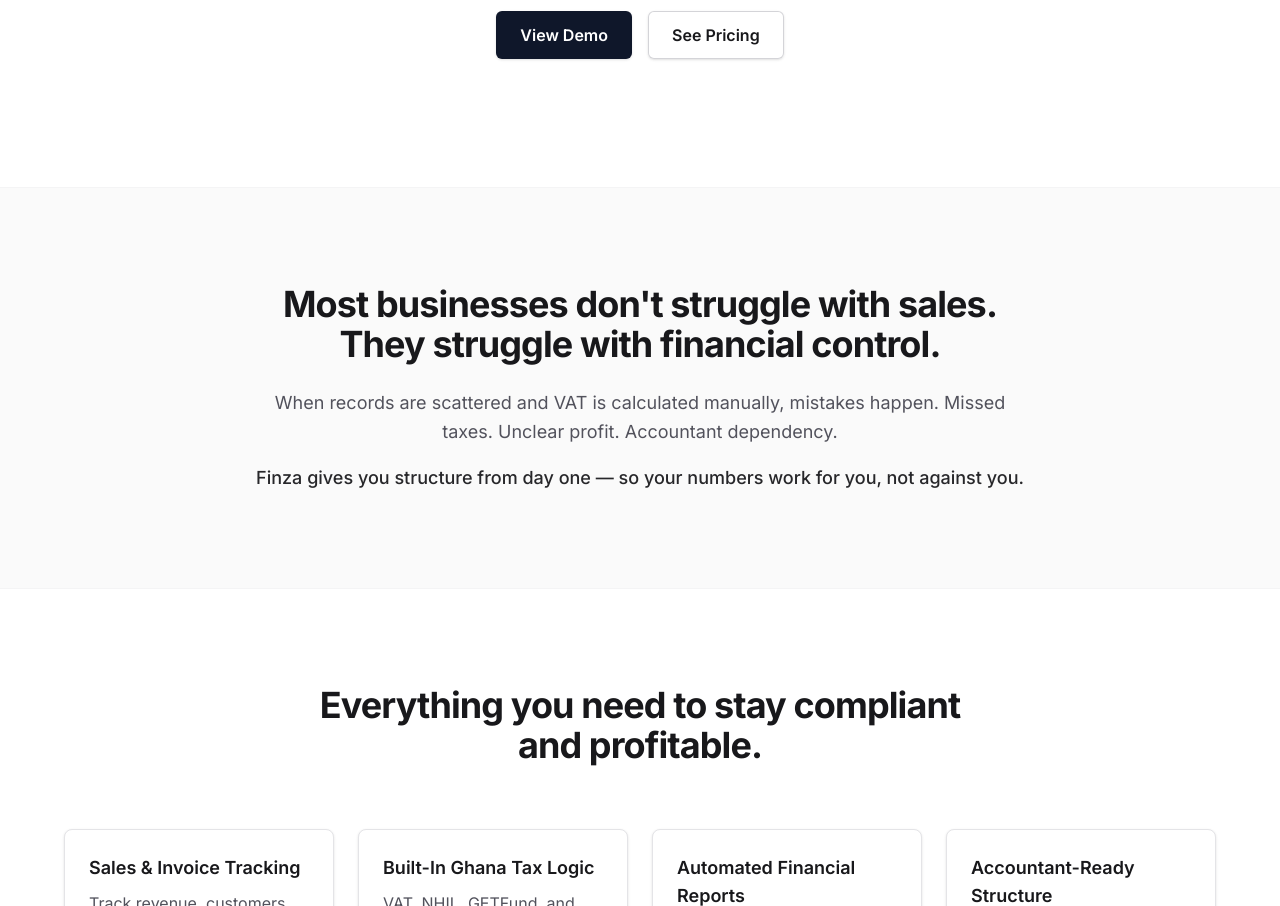
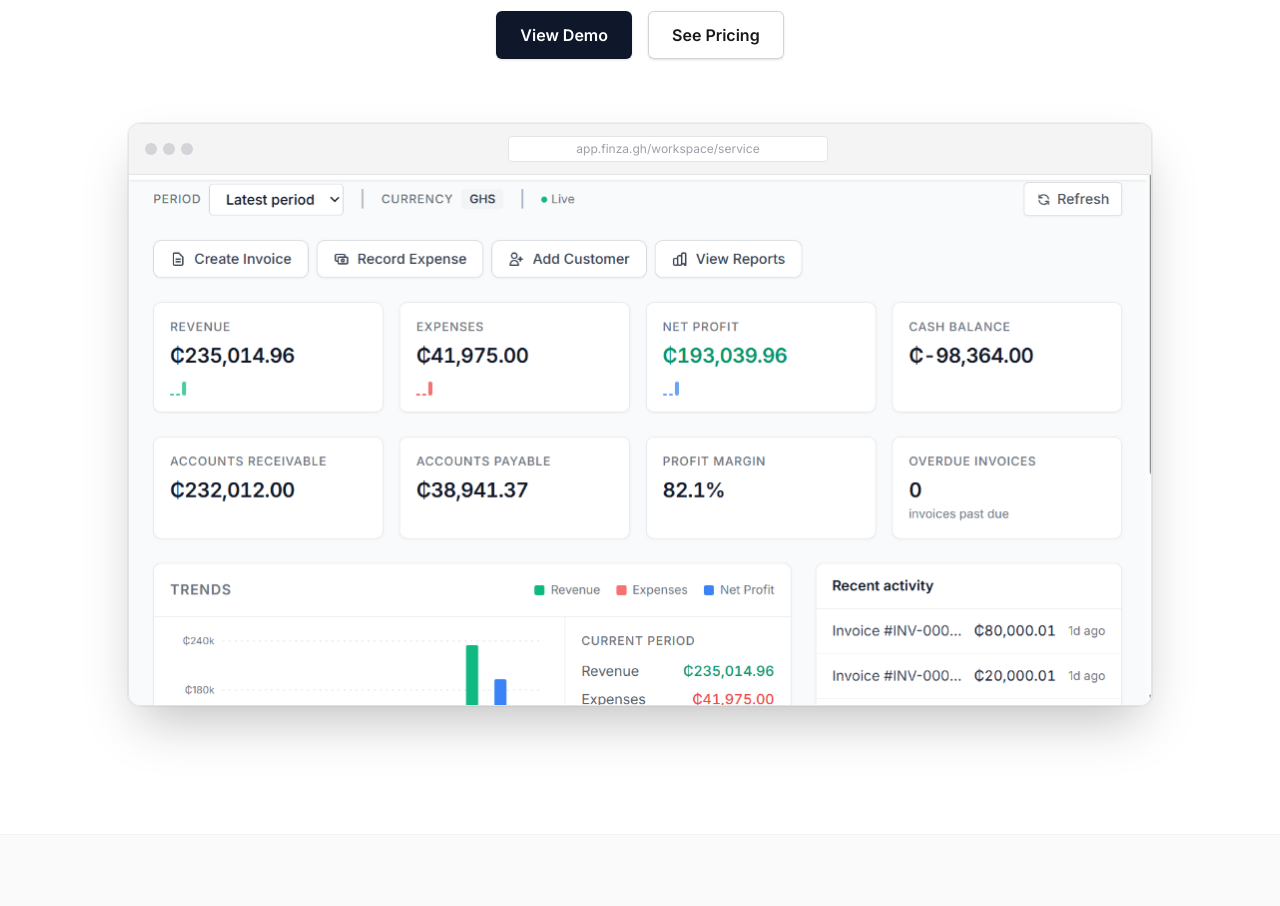
Before and after one commit to collinsadu0921-netizen/finzamarketing, a Next.js app: page / in a window 1280 px wide. Shown: the part 460-1366 px from the top of the page. Built offline with nearby package versions, Linux system fonts and the light colour scheme.

Commit message:
service pic

```diff
--- a/src/app/page.tsx
+++ b/src/app/page.tsx
@@ -30,6 +30,32 @@
               >
                 See Pricing
               </Link>
+            </div>
+          </div>
+
+          {/* Dashboard screenshot */}
+          <div className="mt-16 mx-auto max-w-5xl">
+            <div className="rounded-xl overflow-hidden border border-zinc-200 shadow-2xl ring-1 ring-zinc-900/5">
+              {/* Browser chrome bar */}
+              <div className="bg-zinc-100 border-b border-zinc-200 px-4 py-3 flex items-center gap-2">
+                <div className="flex items-center gap-1.5">
+                  <div className="w-3 h-3 rounded-full bg-zinc-300" />
+                  <div className="w-3 h-3 rounded-full bg-zinc-300" />
+                  <div className="w-3 h-3 rounded-full bg-zinc-300" />
+                </div>
+                <div className="flex-1 mx-4">
+                  <div className="bg-white rounded border border-zinc-200 px-3 py-1 text-xs text-zinc-400 text-center max-w-xs mx-auto">
+                    app.finza.gh/workspace/service
+                  </div>
+                </div>
+              </div>
+              {/* Screenshot */}
+              {/* eslint-disable-next-line @next/next/no-img-element */}
+              <img
+                src="/dashboard-service.png"
+                alt="Finza Service Workspace dashboard showing revenue, expenses, net profit, and recent invoices"
+                className="w-full block"
+              />
             </div>
           </div>
         </Container>
```
Also changed, not shown: public/dashboard-service.png (added).
